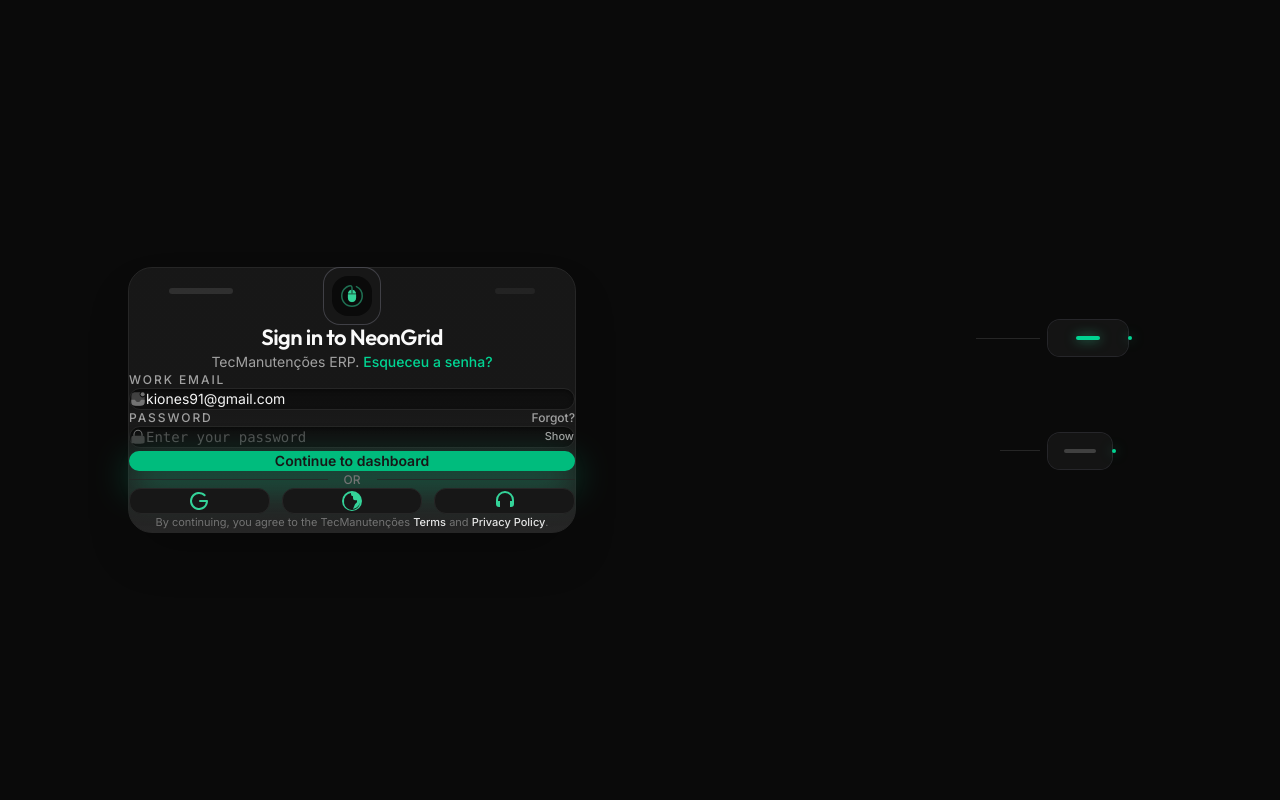
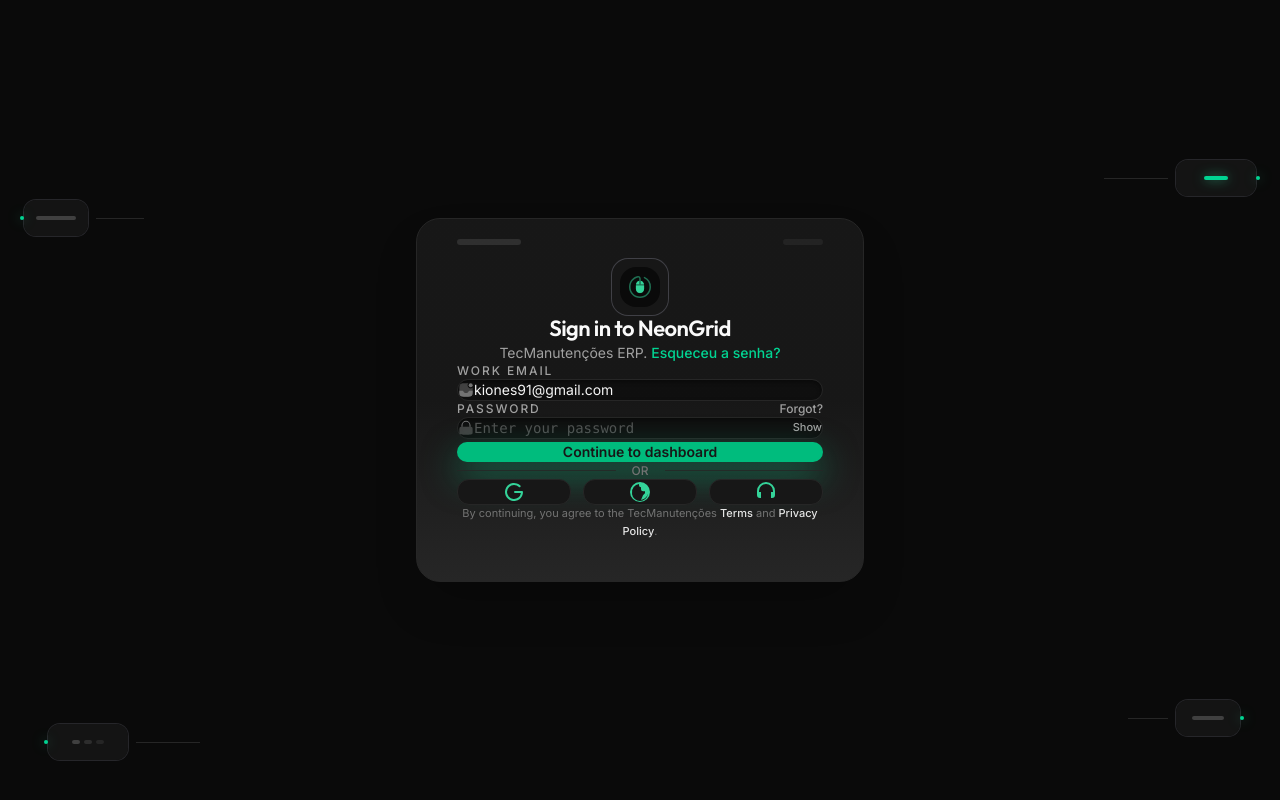
Before and after one commit to kiones91/tecmanutencao, a Next.js app in the folder app/: page /login in a window 1280 px wide. Built offline with nearby package versions, Linux system fonts and the light colour scheme; no server answers.

Commit message:
fix(login): center card with fixed nodes and explicit 2.5rem padding

```diff
--- a/app/src/app/(public)/login/page.tsx
+++ b/app/src/app/(public)/login/page.tsx
@@ -170,9 +170,9 @@
   };
 
   return (
-    <div className="w-full max-w-5xl mx-auto my-8 relative">
-      {/* ── Outer circuit-style nodes with lines connected to card (Desktop) ── */}
-      <div className="pointer-events-none hidden md:block absolute top-0 right-0 bottom-0 left-0">
+    <>
+      {/* ── Outer circuit-style nodes — fixed to viewport, purely decorative ── */}
+      <div className="pointer-events-none hidden md:block fixed inset-0 z-10">
 
         {/* Left upper node */}
         <div className="absolute left-4 top-1/4 flex items-center gap-2 text-neutral-700">
@@ -230,7 +230,10 @@
       </div>
 
       {/* ── Main Glassmorphic Card (Fiel ao NeonGrid) ── */}
-      <div className="sm:px-10 sm:py-10 bg-gradient-to-b from-neutral-900 via-neutral-900 to-neutral-800 max-w-md border-neutral-800 border rounded-3xl mr-auto ml-auto pt-8 pr-6 pb-8 pl-6 relative shadow-2xl">
+      <div
+        className="w-full max-w-md bg-gradient-to-b from-neutral-900 via-neutral-900 to-neutral-800 border-neutral-800 border rounded-3xl relative shadow-2xl z-20"
+        style={{ padding: '2.5rem' }}
+      >
 
         {/* Top glow dots */}
         <div className="absolute left-10 top-5 hidden h-1.5 w-16 rounded-full bg-neutral-700/60 sm:block"></div>
@@ -482,7 +485,7 @@
           </form>
         )}
       </div>
-    </div>
+    </>
   );
 }
 
```
